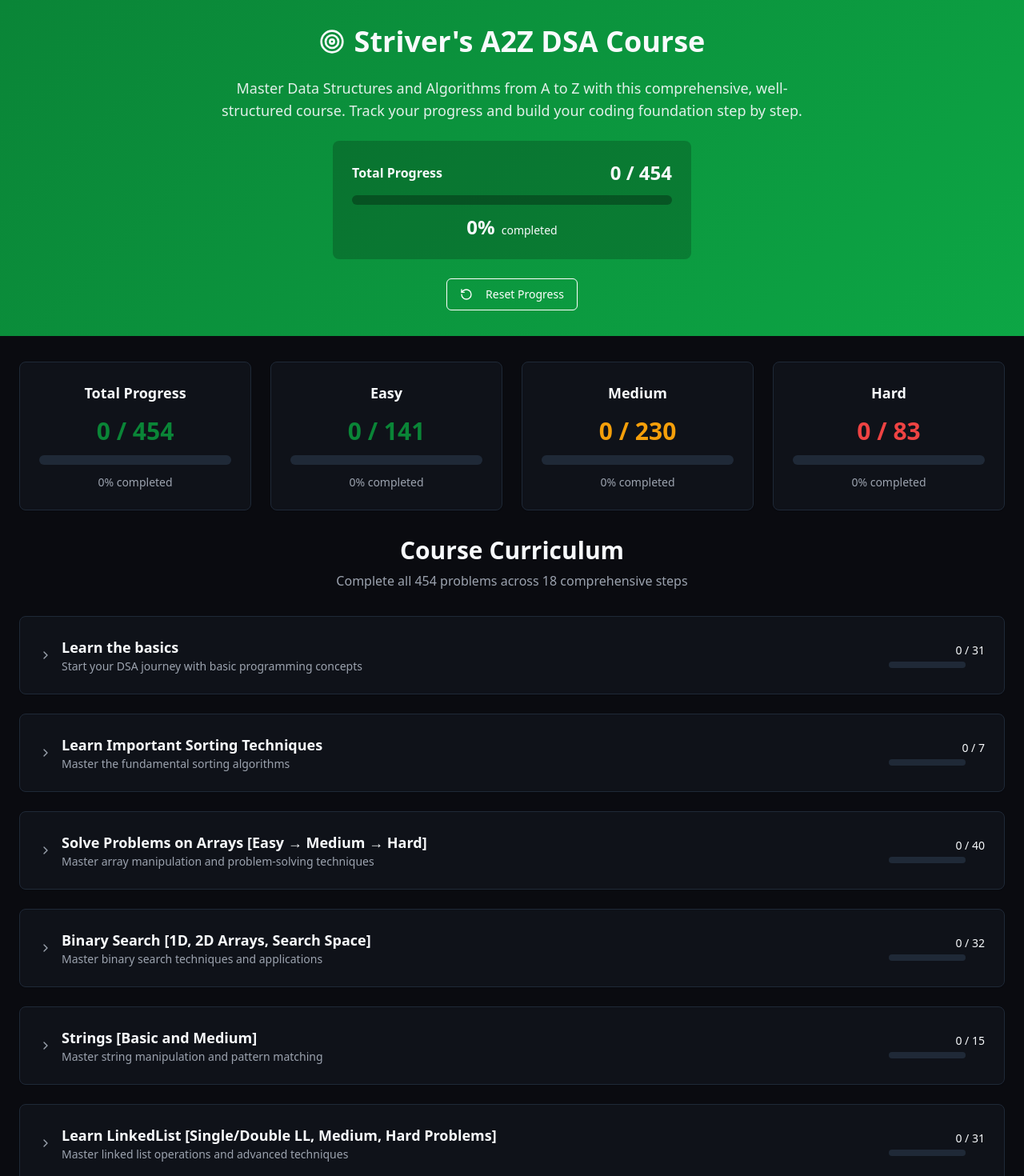
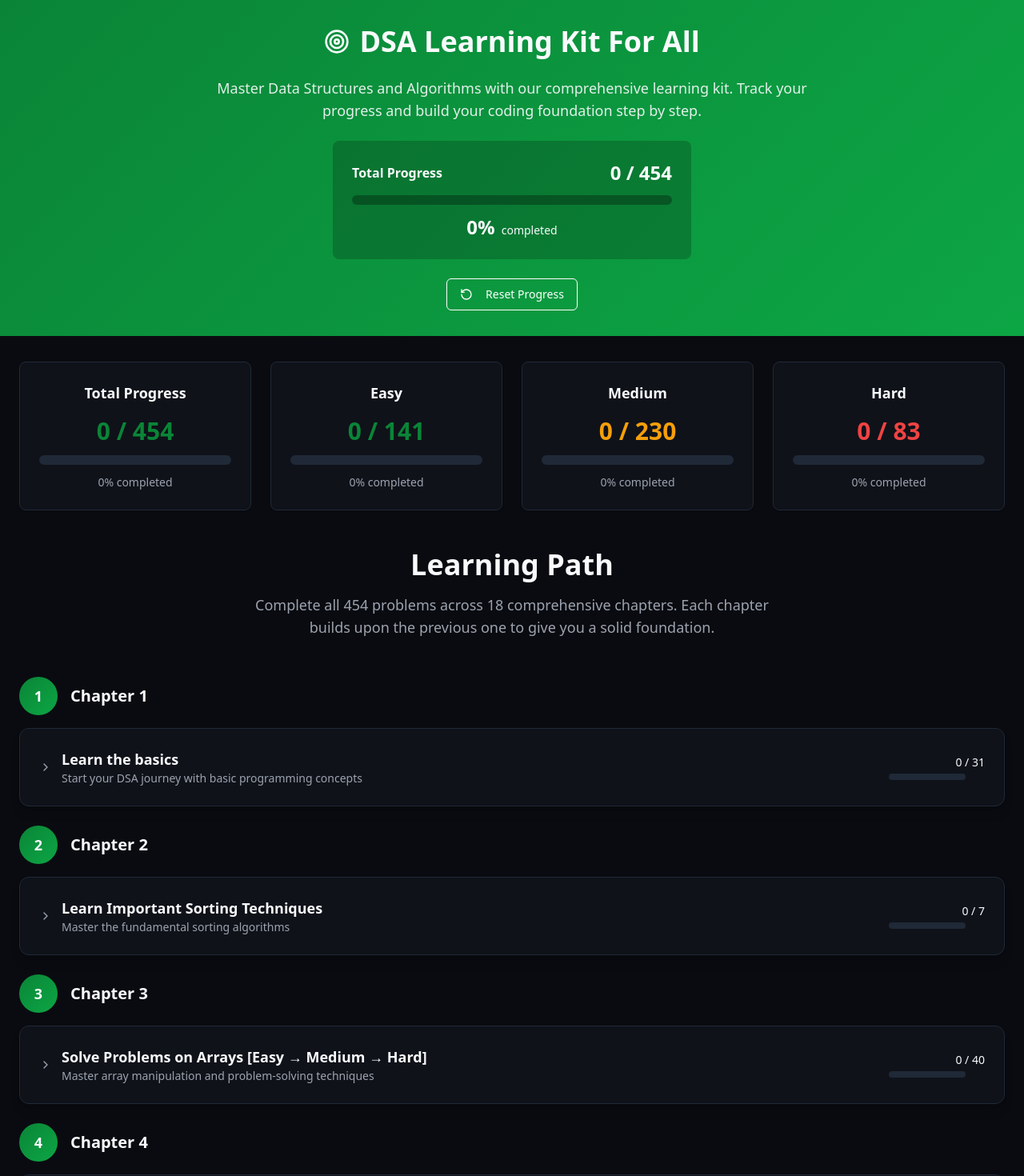
Before and after one commit to adityapatil66/addy-dsa-tracker, a React (Vite) app: page / in a window 1280 px wide. Shown: the top 1470 px of the page at 80% size. Built offline with nearby package versions, Linux system fonts and the light colour scheme.

Commit message:
Refactor: Improve UI and branding
Remove Striver-specific branding and improve the UI for better accessibility and user experience.

```diff
--- a/src/components/Header.tsx
+++ b/src/components/Header.tsx
@@ -14,12 +14,12 @@ export const Header = ({ totalProgress, onResetProgress }: HeaderProps) => {
         <div className="text-center space-y-6">
           <div className="flex items-center justify-center gap-3">
             <Target className="h-8 w-8" />
-            <h1 className="text-4xl font-bold">Striver's A2Z DSA Course</h1>
+            <h1 className="text-4xl font-bold">DSA Learning Kit For All</h1>
           </div>
 
           <p className="text-lg text-primary-foreground/90 max-w-3xl mx-auto">
-            Master Data Structures and Algorithms from A to Z with this comprehensive,
-            well-structured course. Track your progress and build your coding foundation step by step.
+            Master Data Structures and Algorithms with our comprehensive learning kit.
+            Track your progress and build your coding foundation step by step.
           </p>
 
           <div className="bg-black/20 rounded-lg p-6 max-w-md mx-auto">
--- a/src/components/StepCard.tsx
+++ b/src/components/StepCard.tsx
@@ -16,9 +16,9 @@ export const StepCard = ({ step, onToggleProblem }: StepCardProps) => {
   const percentage = step.totalProblems > 0 ? Math.round((step.completedProblems / step.totalProblems) * 100) : 0;
 
   return (
-    <Card className="bg-card border-border overflow-hidden">
+    <Card className="bg-card border-border overflow-hidden shadow-lg hover:shadow-xl transition-all duration-300 rounded-xl">
       <div
-        className="p-6 cursor-pointer hover:bg-muted/50 transition-colors"
+        className="p-6 cursor-pointer hover:bg-gradient-to-r hover:from-muted/30 hover:to-muted/50 transition-all duration-300"
         onClick={() => setIsExpanded(!isExpanded)}
       >
         <div className="flex items-center justify-between">
--- a/src/pages/Index.tsx
+++ b/src/pages/Index.tsx
@@ -33,7 +33,7 @@ const Index = () => {
 
       <div className="container mx-auto px-6 py-8">
         {/* Progress Overview */}
-        <div className="grid grid-cols-1 md:grid-cols-2 lg:grid-cols-4 gap-6 mb-8">
+        <div className="grid grid-cols-1 md:grid-cols-2 lg:grid-cols-4 gap-6 mb-12">
           <ProgressCard
             title="Total Progress"
             completed={totalProgress.completedProblems}
@@ -60,30 +60,42 @@ const Index = () => {
           />
         </div>
 
-        {/* Course Steps */}
-        <div className="space-y-6">
-          <div className="text-center mb-8">
-            <h2 className="text-3xl font-bold text-foreground mb-2">Course Curriculum</h2>
-            <p className="text-muted-foreground">
-              Complete all {totalProgress.totalProblems} problems across {course.length} comprehensive steps
+        {/* Learning Path */}
+        <div className="space-y-8">
+          <div className="text-center mb-12">
+            <h2 className="text-4xl font-bold text-foreground mb-4">Learning Path</h2>
+            <p className="text-lg text-muted-foreground max-w-2xl mx-auto">
+              Complete all {totalProgress.totalProblems} problems across {course.length} comprehensive chapters.
+              Each chapter builds upon the previous one to give you a solid foundation.
             </p>
           </div>
 
-          {course.map((step) => (
-            <StepCard
-              key={step.id}
-              step={step}
-              onToggleProblem={toggleProblemStatus}
-            />
-          ))}
+          <div className="grid gap-6">
+            {course.map((step, index) => (
+              <div key={step.id} className="relative">
+                <div className="flex items-center gap-4 mb-4">
+                  <div className="flex-shrink-0 w-12 h-12 bg-gradient-primary rounded-full flex items-center justify-center text-primary-foreground font-bold text-lg">
+                    {index + 1}
+                  </div>
+                  <div className="flex-1">
+                    <h3 className="text-xl font-semibold text-foreground">Chapter {index + 1}</h3>
+                  </div>
+                </div>
+                <StepCard
+                  step={step}
+                  onToggleProblem={toggleProblemStatus}
+                />
+              </div>
+            ))}
+          </div>
         </div>
 
         {/* Motivational Footer */}
-        <div className="mt-16 text-center p-8 bg-gradient-accent rounded-lg">
-          <h3 className="text-2xl font-bold text-accent-foreground mb-4">
+        <div className="mt-20 text-center p-8 bg-gradient-accent rounded-xl shadow-xl">
+          <h3 className="text-3xl font-bold text-accent-foreground mb-4">
             Keep Going! 🚀
           </h3>
-          <p className="text-accent-foreground/90 max-w-2xl mx-auto">
+          <p className="text-accent-foreground/90 max-w-2xl mx-auto text-lg">
             Every problem you solve brings you one step closer to mastering DSA.
             Consistency is key - dedicate time daily and watch your skills grow exponentially!
           </p>
```
